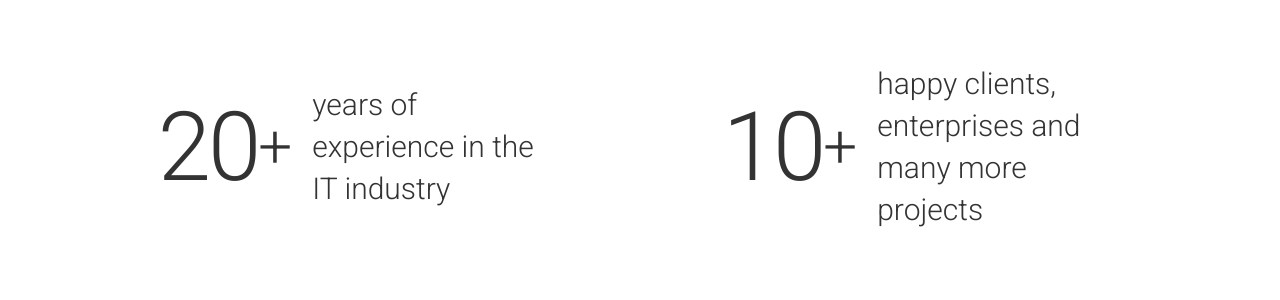
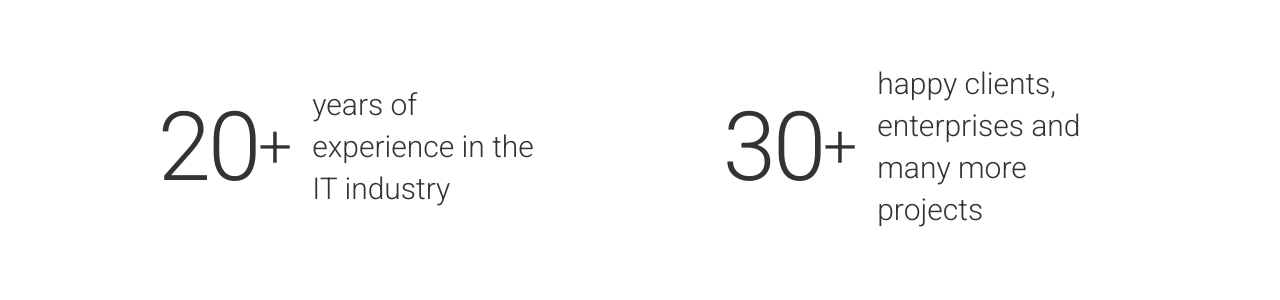
Before and after one commit to juergenpointinger/juergenpointinger.github.io, a Jekyll site: the page built from index.html, in a window 1280 px wide and 900 px high, scrolled down 795 px. Shown: the part 169-469 px from the top of the window. Built offline with Jekyll 4.4.1, drawn with Linux system fonts in a browser that asks for light colours; nearby versions of some CDN libraries; some web fonts are replaced.

Commit message:
Updated client interactions

```diff
--- a/index.html
+++ b/index.html
@@ -88,7 +88,7 @@ permalink: /index.html
           <span class="text-zone">years of experience in the IT industry</span>
         </div>
         <div>
-          <span class="number-counter js-animate-number">10</span>
+          <span class="number-counter js-animate-number">30</span>
           <span>+</span>
           <span class="text-zone">happy clients, enterprises and many more projects</span>
         </div>
```
